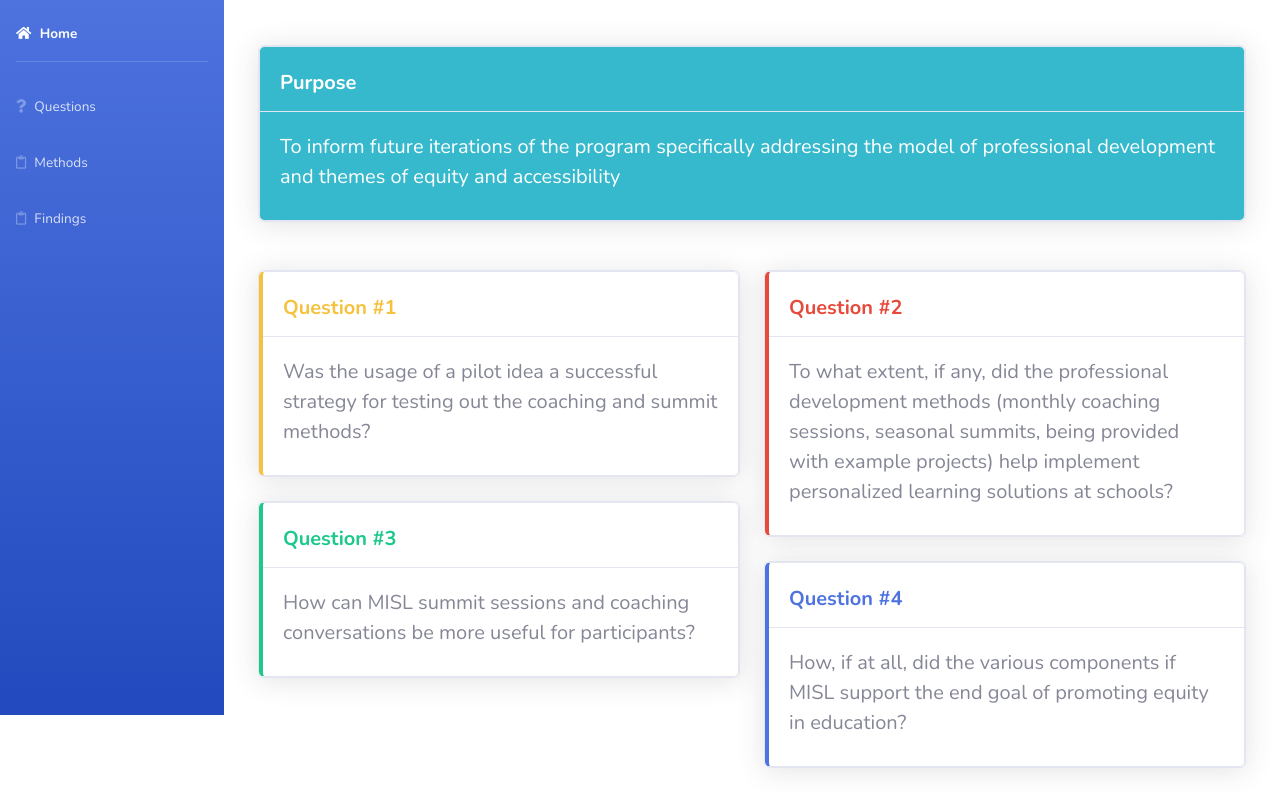
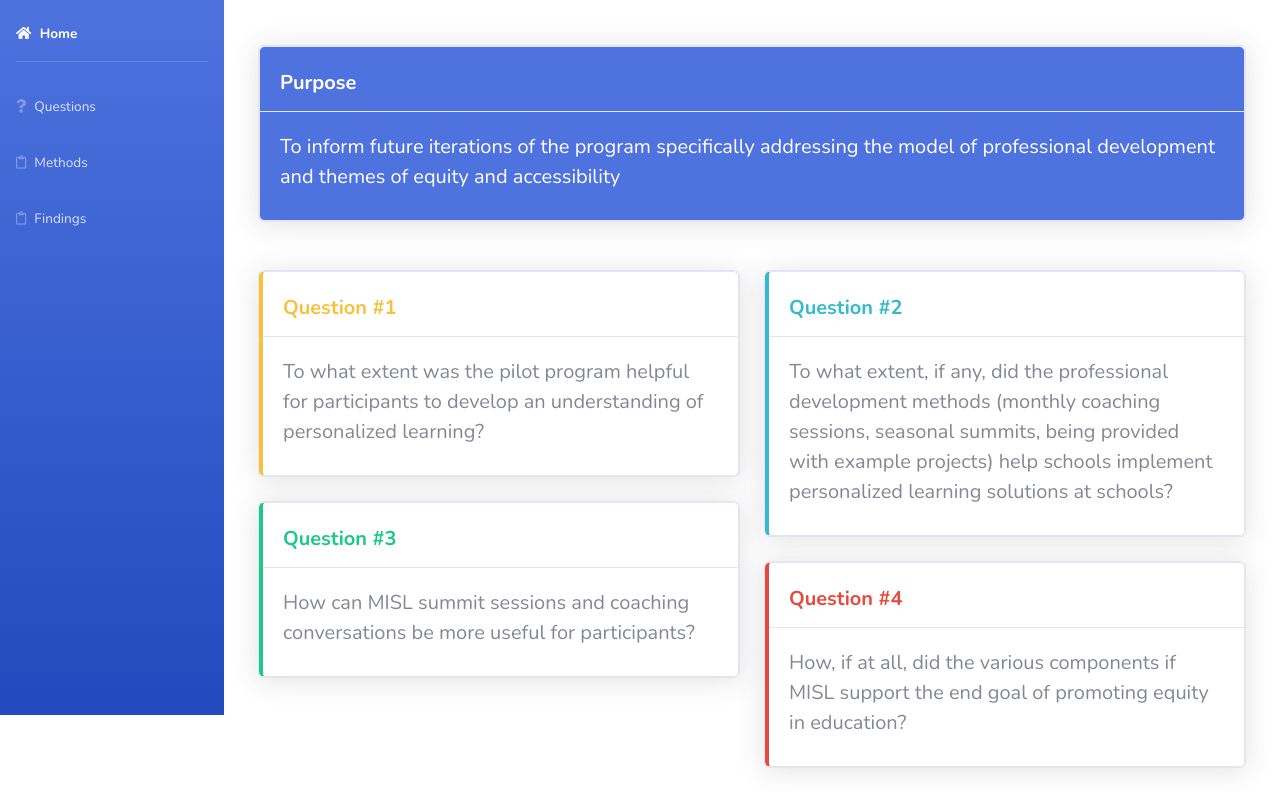
Before and after one commit to Erin-c/T523, a website: page evaluation-questions.html in a window 1280 px wide. Shown: the part 85-877 px from the top of the page. Drawn offline with nearby package versions, Linux system fonts and the light colour scheme.

```diff
--- a/evaluation-questions.html
+++ b/evaluation-questions.html
@@ -91,8 +91,8 @@
 
               <!-- Basic Card Example -->
               <div class="card shadow mb-4">
-                <div class="card text-white bg-info py-2">
-                  <div class="card-header py-3 text-white bg-info">
+                <div class="card text-white bg-primary py-2">
+                  <div class="card-header py-3 text-white bg-primary">
                     <h6 class="m-0 font-weight-bold headers">Purpose</h6>
                   </div>
                   <div class="card-body">
@@ -114,7 +114,7 @@
                     <h6 class="m-0 font-weight-bold text-warning headers">Question #1</h6>
                   </div>
                   <div class="card-body">
-                    Was the usage of a pilot idea a successful strategy for testing out the coaching and summit methods?
+                    To what extent was the pilot program helpful for participants to develop an understanding of personalized learning?
                   </div>
                 </div>
               </div>
@@ -137,21 +137,21 @@
 
               <!-- Basic Card Example -->
               <div class="card shadow mb-4">
-                <div class="card border-left-danger h-100 py-2">
+                <div class="card border-left-info h-100 py-2">
                   <div class="card-header py-3 bg-transparent">
-                    <h6 class="m-0 font-weight-bold text-danger headers">Question #2</h6>
+                    <h6 class="m-0 font-weight-bold text-info headers">Question #2</h6>
                   </div>
                   <div class="card-body">
-                    To what extent, if any, did the professional development methods (monthly coaching sessions, seasonal summits, being provided with example projects) help implement personalized learning solutions at schools?
+                    To what extent, if any, did the professional development methods (monthly coaching sessions, seasonal summits, being provided with example projects) help schools implement personalized learning solutions at schools?
                   </div>
                 </div>
               </div>
 
               <!-- Basic Card Example -->
               <div class="card shadow mb-4">
-                <div class="card border-left-primary h-100 py-2">
+                <div class="card border-left-danger h-100 py-2">
                   <div class="card-header py-3 bg-transparent">
-                    <h6 class="m-0 font-weight-bold text-primary headers">Question #4</h6>
+                    <h6 class="m-0 font-weight-bold text-danger headers">Question #4</h6>
                   </div>
                   <div class="card-body">
                     How, if at all, did the various components if MISL support the end goal of promoting equity in education?
```
Also changed, not shown: findings.html (+12 -0 lines), img/charts/improve.png (added), img/charts/love.png (added).
